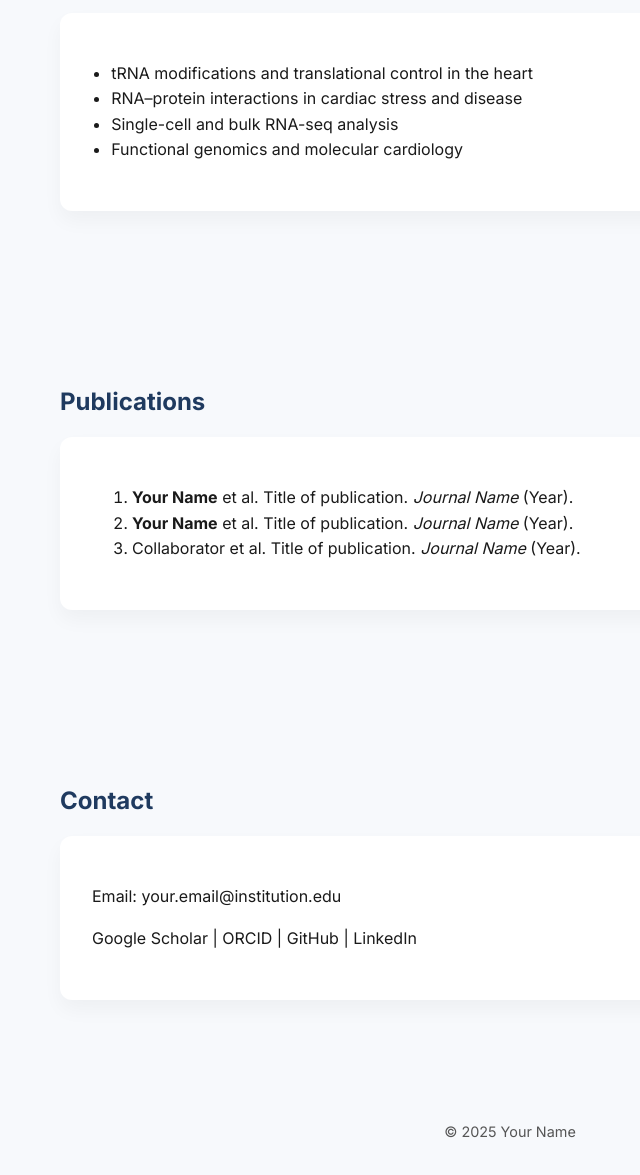
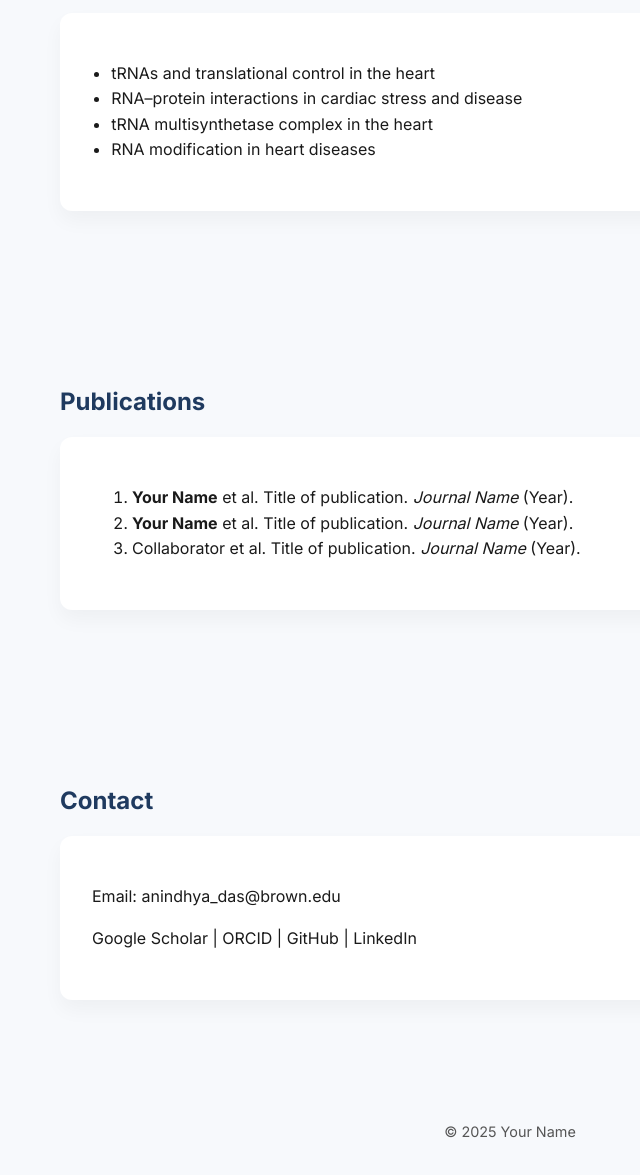
Before and after one commit to Das-25/Das-25.github.io, a plain HTML site: page index.html in a window 1280 px wide. Shown: the part 914-2089 px from the top of the page, without its empty margins (130-770 px from the left). Drawn offline with Linux system fonts and the light colour scheme.

Commit message:
Update index.html

```diff
--- a/index.html
+++ b/index.html
@@ -120,7 +120,7 @@
 </header>
 
 <section id="home" class="hero">
-  <h1>Your Name, PhD</h1>
+  <h1>Anindhya S. Das, PhD</h1>
   <p>Postdoctoral Researcher in Cardiac Biology and Molecular Mechanisms of Disease</p>
 </section>
 
@@ -135,10 +135,10 @@
   <h2>Research</h2>
   <div class="card">
     <ul>
-      <li>tRNA modifications and translational control in the heart</li>
+      <li>tRNAs and translational control in the heart</li>
       <li>RNA–protein interactions in cardiac stress and disease</li>
-      <li>Single-cell and bulk RNA-seq analysis</li>
-      <li>Functional genomics and molecular cardiology</li>
+      <li>tRNA multisynthetase complex in the heart</li>
+      <li>RNA modification in heart diseases</li>
     </ul>
   </div>
 </section>
@@ -157,7 +157,7 @@
 <section id="contact">
   <h2>Contact</h2>
   <div class="card">
-    <p>Email: your.email@institution.edu</p>
+    <p>Email: anindhya_das@brown.edu</p>
     <p>Google Scholar | ORCID | GitHub | LinkedIn</p>
   </div>
 </section>
```
